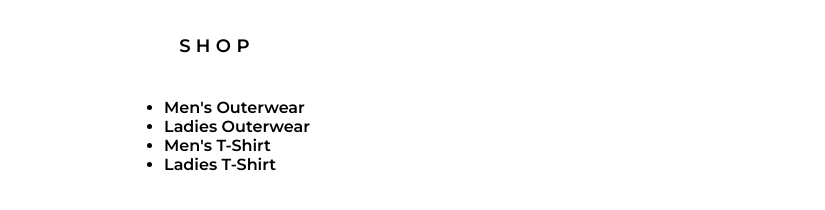
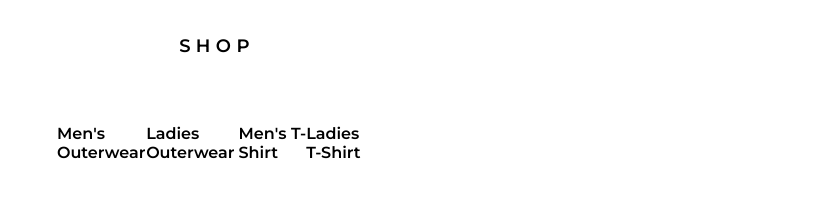
Before and after one commit to pratipb/e-commerce-pratip, a plain HTML site: page index.html in a window 1280 px wide. Shown: the full height of the page, 423-1248 px from the left. Drawn offline with Linux system fonts and the light colour scheme.

Commit message:
Menu list added

```diff
--- a/index.html
+++ b/index.html
@@ -16,11 +16,11 @@
     </header>
 
     <nav>
-        <ul>
-            <li>Men's Outerwear</li>
-            <li>Ladies Outerwear</li>
-            <li>Men's T-Shirt</li>
-            <li>Ladies T-Shirt</li>
+        <ul class="menu-list">
+            <li class="menu-item"><a href="#">Men's Outerwear</a></li>
+            <li class="menu-item"><a href="#">Ladies Outerwear</li>
+            <li class="menu-item"><a href="#">Men's T-Shirt</li>
+            <li class="menu-item"><a href="#">Ladies T-Shirt</li>
         </ul>
     </nav>
 </body>
--- a/style.css
+++ b/style.css
@@ -26,7 +26,15 @@ header a {
     bottom: 10px;
 }
 
-nav {
+.menu-list {
+    justify-content: space-around;
     display: flex;
-    justify-content: space-around;
+    list-style-type: none;
+    margin-top: 4em;
+    padding: 0 30em 0 30em;
 }
+
+.menu-list  a {
+    text-decoration: none;
+    color: black;
+}
```
